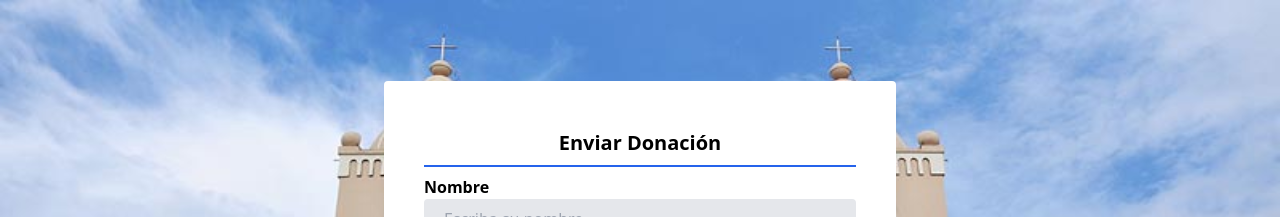
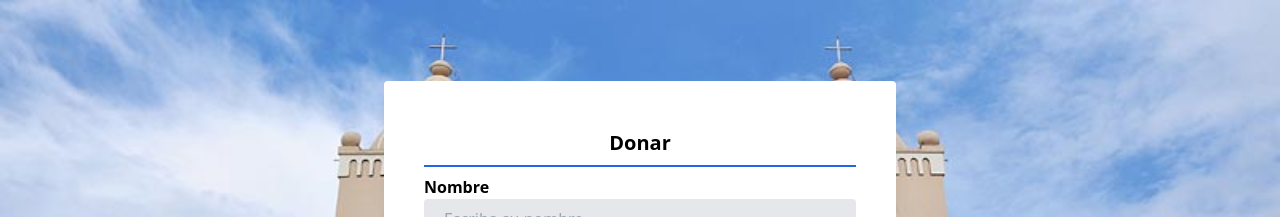
Before and after one commit to Imanol-Ortega/Donaciones-Diocesis, a React (Vite) app in the folder Donaciones/: page /donacion/nuevo in a window 1280 px wide. Shown: the top 217 px of the page. Built offline with nearby package versions, Linux system fonts and the light colour scheme.

Commit message:
prueba de vercel

```diff
--- a/Donaciones/src/modulos/Donado/formulario/FormDonante.jsx
+++ b/Donaciones/src/modulos/Donado/formulario/FormDonante.jsx
@@ -47,7 +47,7 @@ function FormDonante() {
                             >
                                 <div className="flex justify-start">
                                     <p className="text-black text-center text-xl font-bold border-b-2 border-blue-600 w-full py-2">
-                                        Enviar Donación
+                                        Donar
                                     </p>
                                 </div>
 
```
